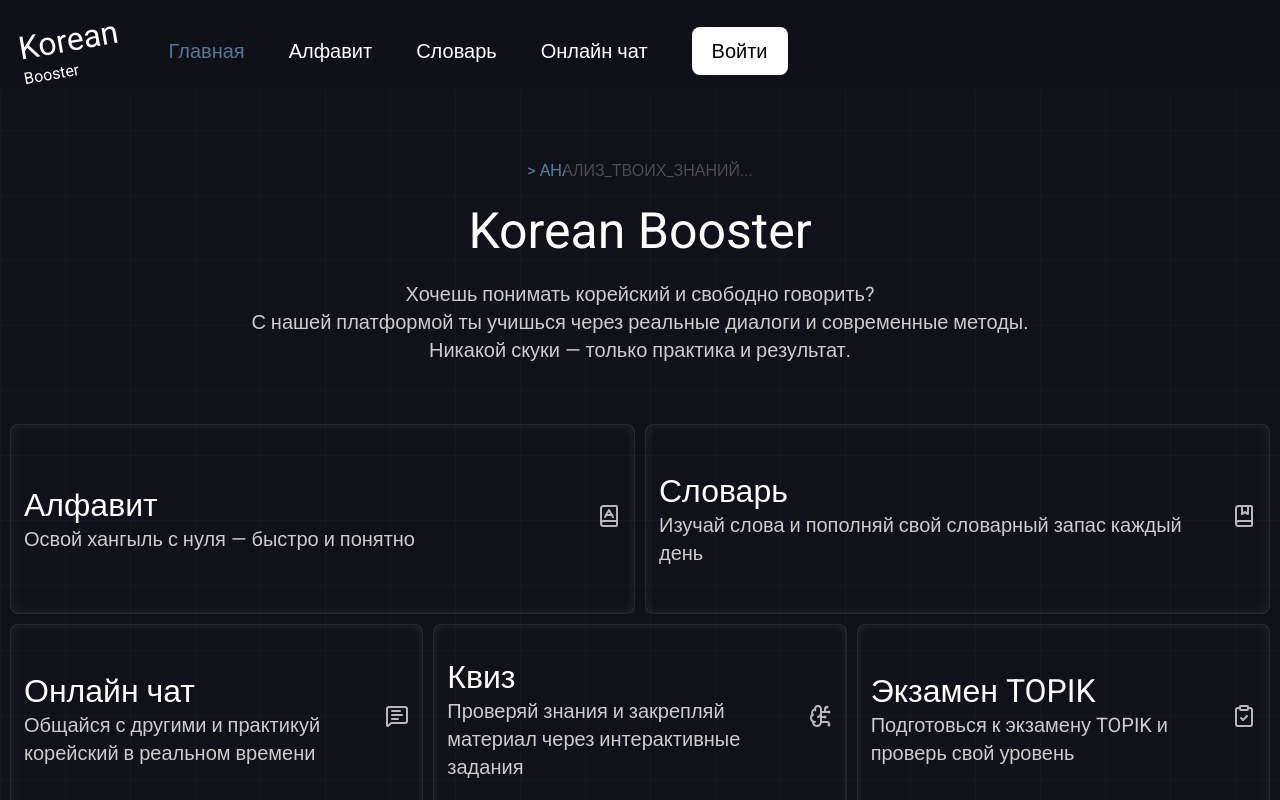
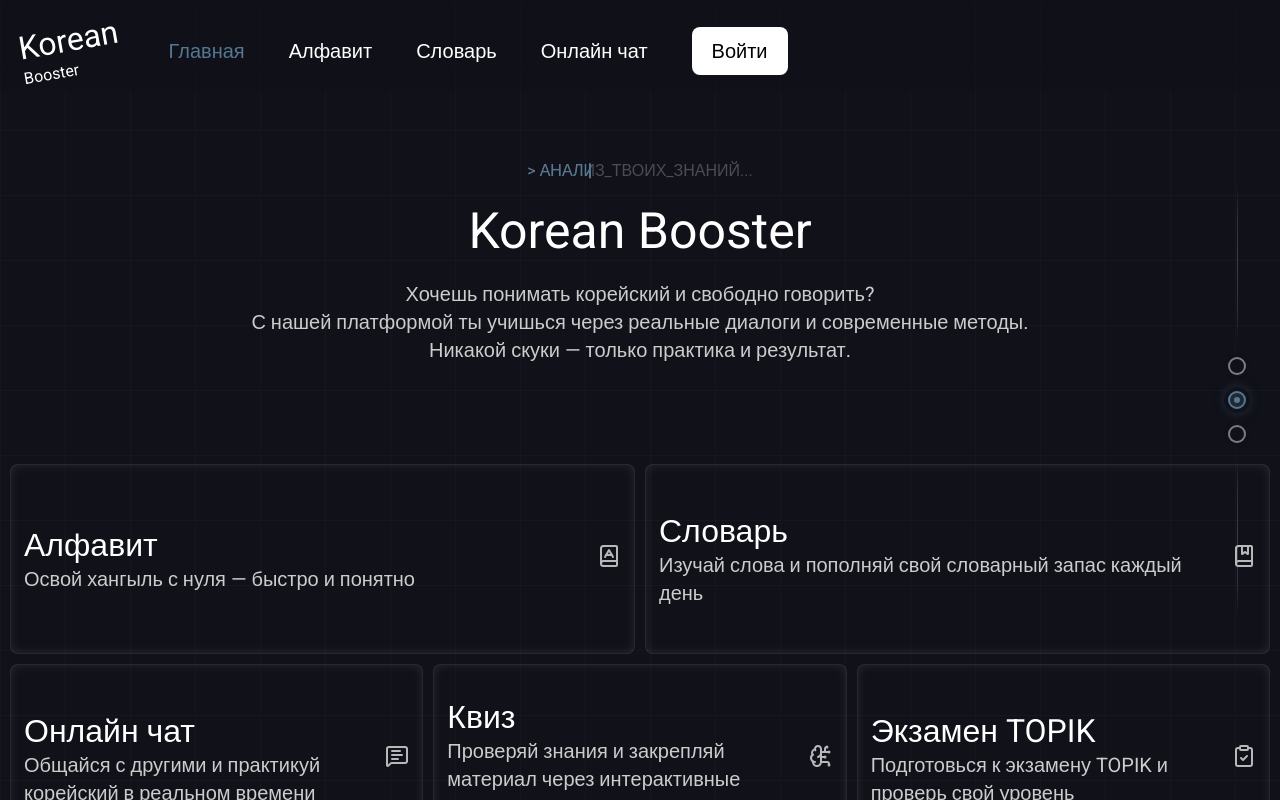
Before and after one commit to Xpynkuy/language-platform, a React (Vite) app in the folder frontend/: page / in a window 1280 px wide. Shown: the top 800 px of the page. Built offline with nearby package versions, Linux system fonts and the light colour scheme; a web font is replaced by a local one.

Commit message:
create main page

```diff
--- a/frontend/src/pages/main/ui/MainPage.module.scss
+++ b/frontend/src/pages/main/ui/MainPage.module.scss
@@ -1,5 +1,104 @@
+@use "../../../app/styles/breakpoints.scss" as breakpoints;
+
 .container {
-    display: flex;
-    flex-direction: column;
-    gap: 60px;
+  display: flex;
+  flex-direction: column;
+  gap: 100px;
 }
+
+.container :global(section[id]) {
+  scroll-margin-top: 42px;
+}
+
+.anchorNav {
+  position: fixed;
+  top: 50%;
+  right: 34px;
+  z-index: 20;
+  display: flex;
+  flex-direction: column;
+  align-items: center;
+  gap: 16px;
+  transform: translateY(-50%);
+
+  &::before,
+  &::after {
+    content: "";
+    width: 1px;
+    height: 156px;
+    background: linear-gradient(
+      180deg,
+      transparent,
+      rgba(85, 119, 146, 0.32) 18%,
+      rgba(204, 204, 204, 0.24) 50%,
+      rgba(85, 119, 146, 0.32) 82%,
+      transparent
+    );
+  }
+}
+
+.anchorLink {
+  position: relative;
+  display: grid;
+  place-items: center;
+  width: 18px;
+  height: 18px;
+  border: 2px solid rgba(204, 204, 204, 0.58);
+  border-radius: 50%;
+  background: var(--bg-color-dark);
+  box-shadow: 0 0 0 4px rgba(16, 17, 25, 0.86);
+  transition:
+    border-color 0.25s ease,
+    background 0.25s ease,
+    box-shadow 0.25s ease,
+    transform 0.25s ease;
+
+  &::after {
+    content: "";
+    position: absolute;
+    inset: 4px;
+    border-radius: inherit;
+    background: transparent;
+    transition: background 0.25s ease;
+  }
+
+  &:hover,
+  &:focus-visible {
+    border-color: var(--color-primary);
+    transform: scale(1.08);
+  }
+
+  &:focus-visible {
+    outline: 1px solid var(--color-primary);
+    outline-offset: 5px;
+  }
+}
+
+.active {
+  border-color: var(--color-primary);
+  background: rgba(85, 119, 146, 0.24);
+  box-shadow:
+    0 0 0 4px rgba(16, 17, 25, 0.86),
+    0 0 14px rgba(85, 119, 146, 0.72);
+
+  &::after {
+    background: var(--color-primary);
+  }
+}
+
+@media (max-width: breakpoints.$bp-md) {
+  .anchorNav {
+    right: 18px;
+
+    &::before,
+    &::after {
+      height: 112px;
+    }
+  }
+}
+
+@media (max-width: breakpoints.$bp-sm) {
+  .anchorNav {
+    display: none;
+  }
+}
--- a/frontend/src/pages/main/ui/MainPage.tsx
+++ b/frontend/src/pages/main/ui/MainPage.tsx
@@ -1,11 +1,63 @@
+import { useEffect, useState } from "react";
+import { About } from "../sections/AboutSection/About";
+import { Contact } from "../sections/ContactSection/Contact";
 import { FeaturesSection } from "../sections/FeaturesSection/FeaturesSection";
 import { HeroSection } from "../sections/HeroSection/HeroSection";
-import styles from './MainPage.module.scss'
+import styles from "./MainPage.module.scss";
+
+const navigationItems = [
+  { id: "features", label: "Features" },
+  { id: "about", label: "About" },
+  { id: "contact", label: "Contact" },
+];
+
 export const MainPage = () => {
+  const [activeSection, setActiveSection] = useState(navigationItems[0].id);
+
+  useEffect(() => {
+    const sections = navigationItems
+      .map((item) => document.getElementById(item.id))
+      .filter((section): section is HTMLElement => section !== null);
+
+    const observer = new IntersectionObserver(
+      (entries) => {
+        const visibleEntry = entries.find((entry) => entry.isIntersecting);
+
+        if (visibleEntry) {
+          setActiveSection(visibleEntry.target.id);
+        }
+      },
+      {
+        rootMargin: "-38% 0px -48%",
+        threshold: 0,
+      },
+    );
+
+    sections.forEach((section) => observer.observe(section));
+
+    return () => observer.disconnect();
+  }, []);
+
   return (
     <div className={styles.container}>
       <HeroSection />
       <FeaturesSection />
+      <About />
+      <Contact />
+      <nav className={styles.anchorNav} aria-label="Навигация по лендингу">
+        {navigationItems.map((item) => (
+          <a
+            className={`${styles.anchorLink} ${
+              activeSection === item.id ? styles.active : ""
+            }`}
+            href={`#${item.id}`}
+            key={item.id}
+            aria-label={item.label}
+            aria-current={activeSection === item.id ? "location" : undefined}
+            onClick={() => setActiveSection(item.id)}
+          />
+        ))}
+      </nav>
     </div>
   );
 };
```
